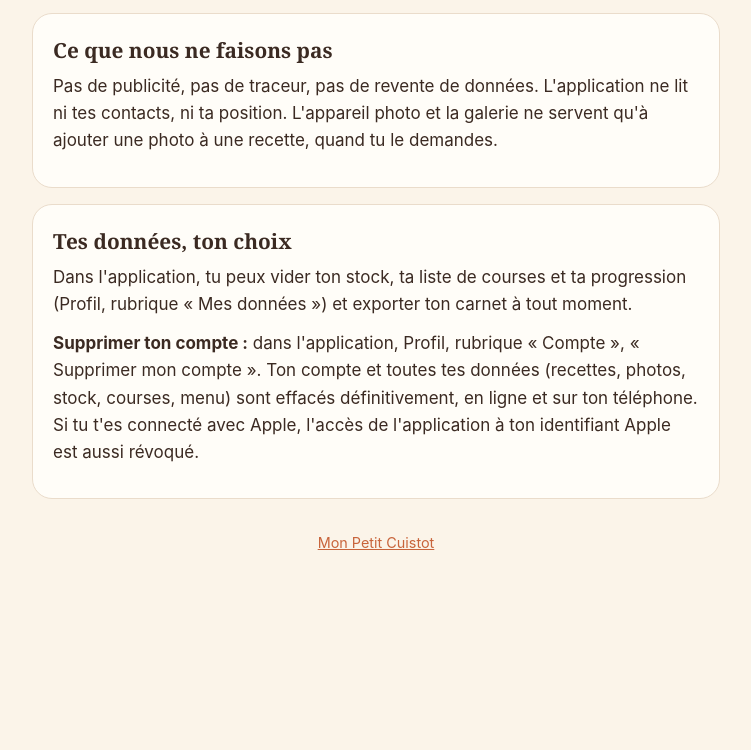
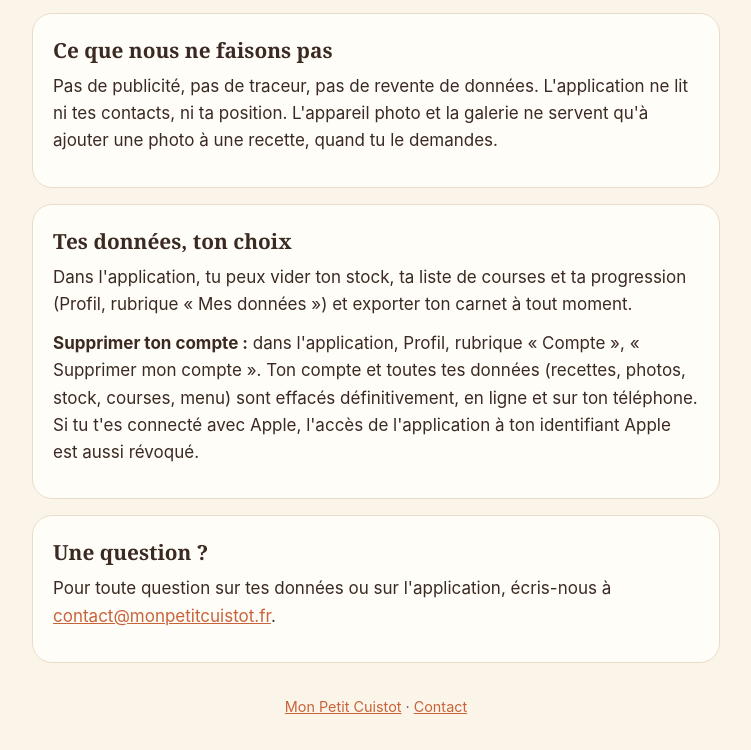
Before and after one commit to LudovicRocher01/monpetitcuistot, a plain HTML site: page confidentialite.html in a window 1280 px wide. Shown: the part 1137-1887 px from the top of the page, without its empty margins (264-1015 px from the left). Before the commit the page ends 1755 px from the top, so only its background shows below. Drawn offline with Linux system fonts and the light colour scheme.

Commit message:
Adresse de contact

```diff
--- a/confidentialite.html
+++ b/confidentialite.html
@@ -47,7 +47,12 @@
       <p><strong>Supprimer ton compte :</strong> dans l'application, Profil, rubrique « Compte », « Supprimer mon compte ». Ton compte et toutes tes données (recettes, photos, stock, courses, menu) sont effacés définitivement, en ligne et sur ton téléphone. Si tu t'es connecté avec Apple, l'accès de l'application à ton identifiant Apple est aussi révoqué.</p>
     </section>
 
-    <footer><a href="index.html">Mon Petit Cuistot</a></footer>
+    <section class="carte">
+      <h2>Une question ?</h2>
+      <p>Pour toute question sur tes données ou sur l'application, écris-nous à <a href="mailto:contact@monpetitcuistot.fr">contact@monpetitcuistot.fr</a>.</p>
+    </section>
+
+    <footer><a href="index.html">Mon Petit Cuistot</a> · <a href="mailto:contact@monpetitcuistot.fr">Contact</a></footer>
   </main>
 </body>
 </html>
```
Also changed, not shown: index.html (+1 -1 lines).
